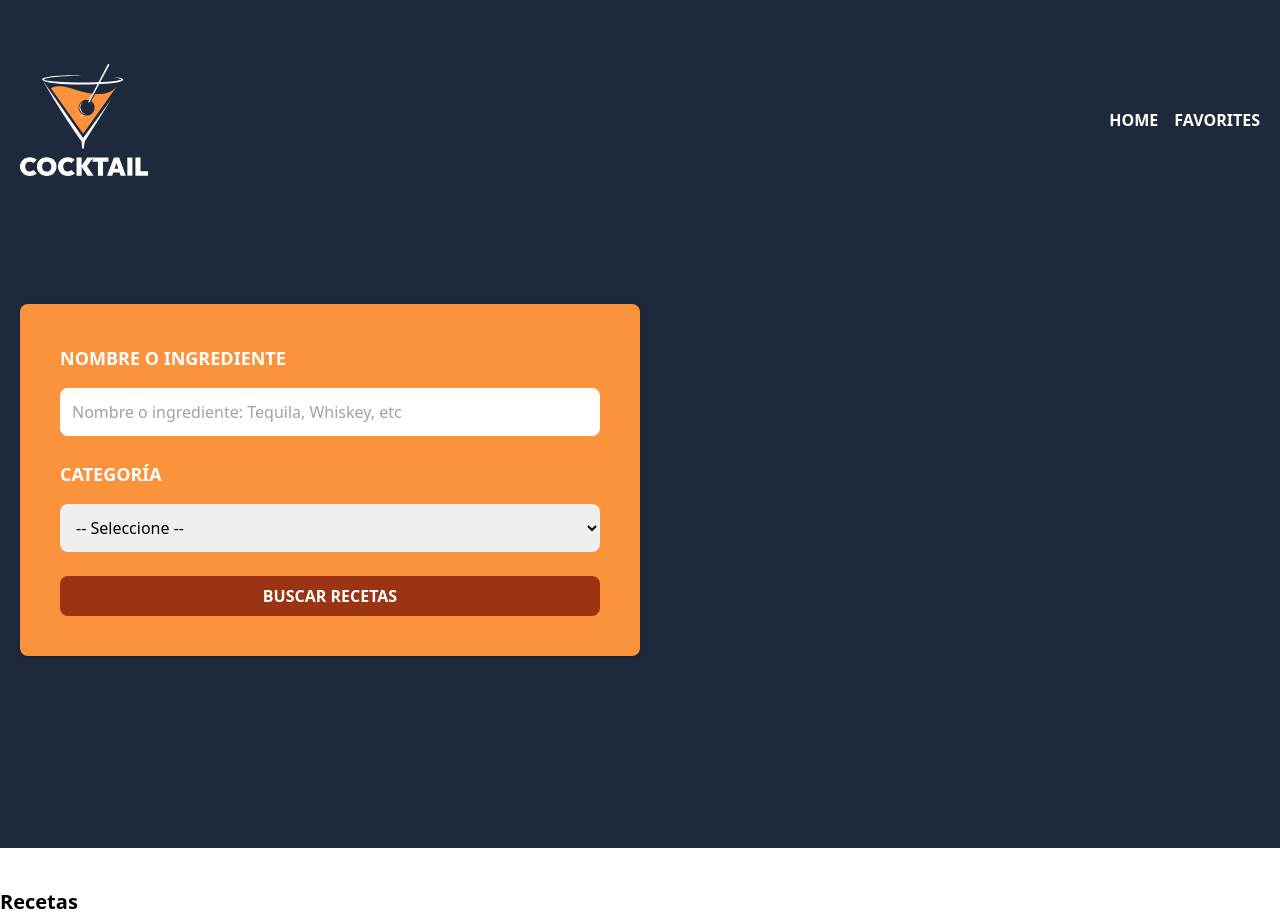
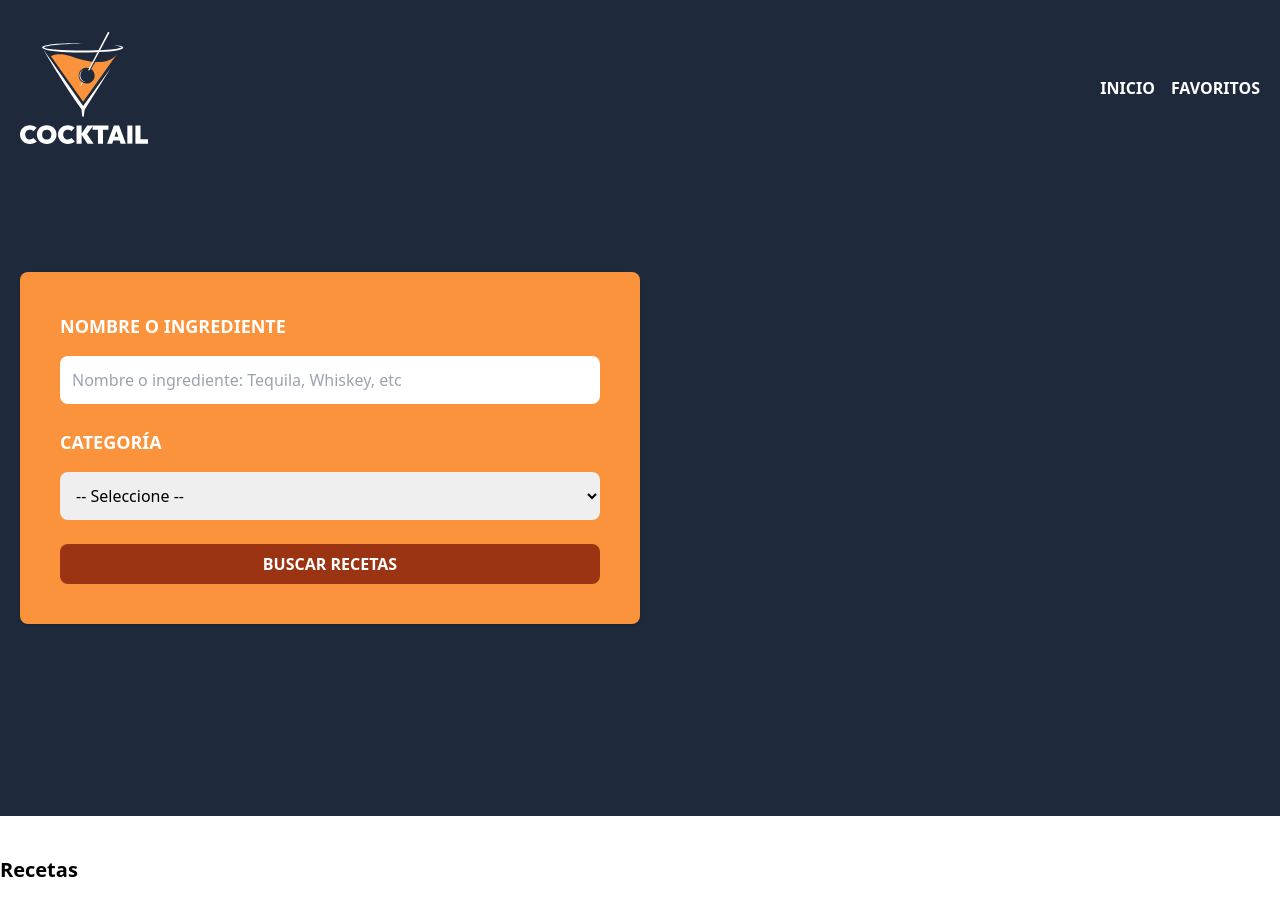
Before and after one commit to alexdevrr05/vue-pinia-drinks-ts, a Vue app: page / in a window 1280 px wide. After the commit the page ends 884 px from the top, so only its background shows below. Built offline with nearby package versions, Linux system fonts and the light colour scheme.

Commit message:
Update NavBar component and router links

```diff
--- a/src/drinks/components/NavBar.vue
+++ b/src/drinks/components/NavBar.vue
@@ -11,7 +11,7 @@ defineProps<Props>();
 
 <template>
   <header class="bg-slate-800">
-    <div class="mx-auto container px-5 py-16">
+    <div class="mx-auto container px-5 pb-16 pt-8">
       <div class="flex justify-between items-center">
         <div>
           <RouterLink :to="{ name: 'home' }">
@@ -25,6 +25,7 @@ defineProps<Props>();
             v-for="link of $props.links"
             :key="link.path"
             :to="link.path"
+            active-class="text-orange-500"
           >
             {{ link.title }}
           </RouterLink>
--- a/src/router/list-navbar-router.ts
+++ b/src/router/list-navbar-router.ts
@@ -5,6 +5,6 @@ export interface RouterLink {
 }
 
 export const routerLinks: RouterLink[] = [
-  { path: '/', name: 'home', title: 'Home' },
-  { path: '/favorites', name: 'favorites', title: 'Favorites' },
+  { path: '/', name: 'home', title: 'Inicio' },
+  { path: '/favorites', name: 'favorites', title: 'Favoritos' },
 ];
```
